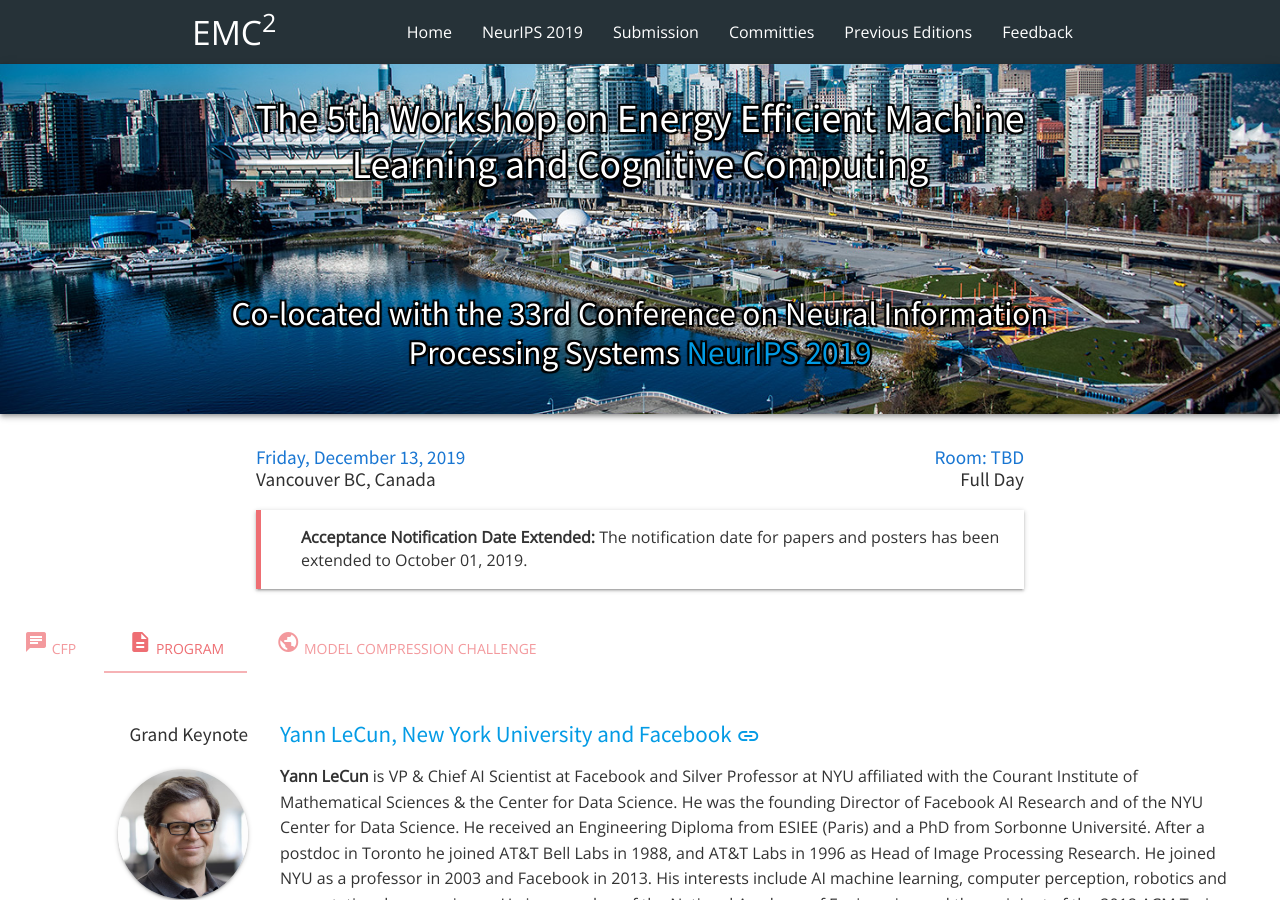
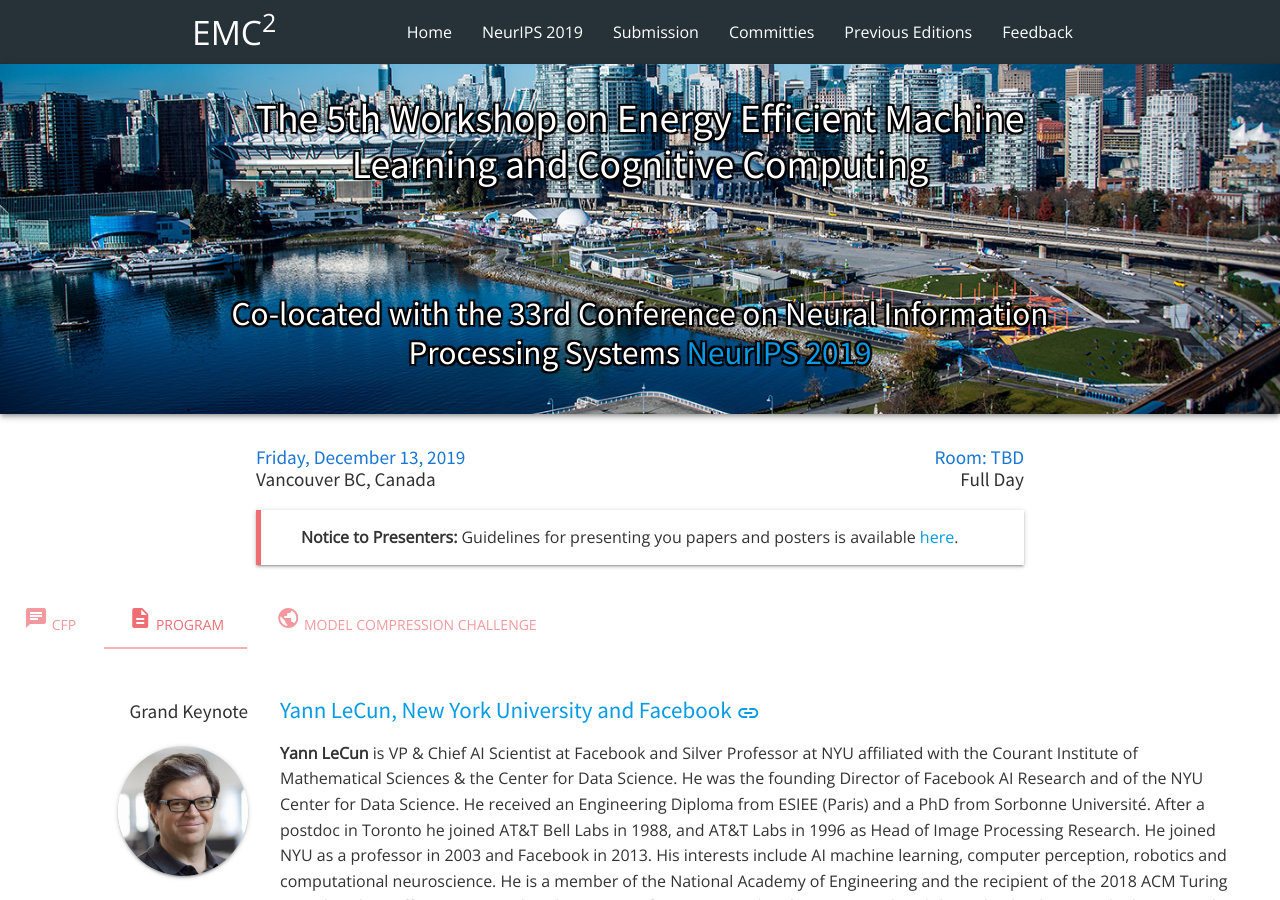
Before and after one commit to mgoldfar/emc2-web, a Jekyll site: the page built from _editions/5-neurips-19.html, in a window 1280 px wide and 900 px high. Built offline with Jekyll 4.4.1, drawn with Linux system fonts in a browser that asks for light colours.

Commit message:
Added presentation guidelines.

```diff
--- a/_config.yml
+++ b/_config.yml
@@ -16,6 +16,8 @@
   editions:
     output: true
   programs:
+  guidelines:
+    output: true
 
 exclude: [doc]
 
--- a/_editions/5-neurips-19.html
+++ b/_editions/5-neurips-19.html
@@ -9,7 +9,7 @@
 event_room: TBD
 event_session: full
 is_upcoming: True
-is_accepting_submission: True
+is_accepting_submission: False
 show_on_submission_page: True
 show_program_summary: False
 submission_url: https://easychair.org/conferences/?conf=emc22
--- a/_layouts/edition-page.html
+++ b/_layouts/edition-page.html
@@ -58,6 +58,14 @@
                 {% endif %}
             {% endif %}
 
+            {% assign guideline = site.guidelines|where: "edition",page.edition|first %}
+            {% if guideline %}
+            <blockquote class="z-depth-1" style="text-align: left;">
+                <p style="padding: 1rem;">
+                    <strong>Notice to Presenters:</strong> Guidelines for presenting you papers and posters is available <a href="{{ guideline.permalink }}">here</a>.
+                </p>
+            </blockquote>
+            {% endif %}
             {{ page.content }}
         </div>
     </div>
```
Also changed, not shown: _guidelines/5-neurips-19.html (added, +32 -0 lines).
